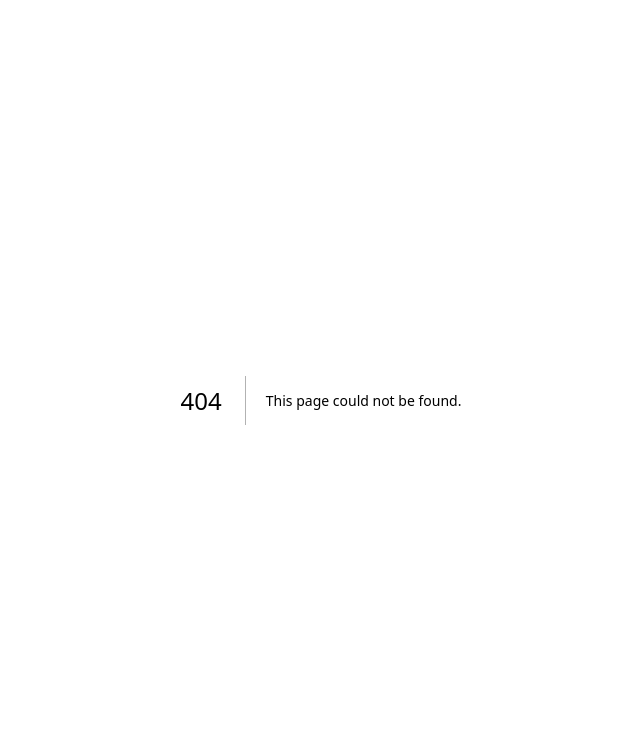
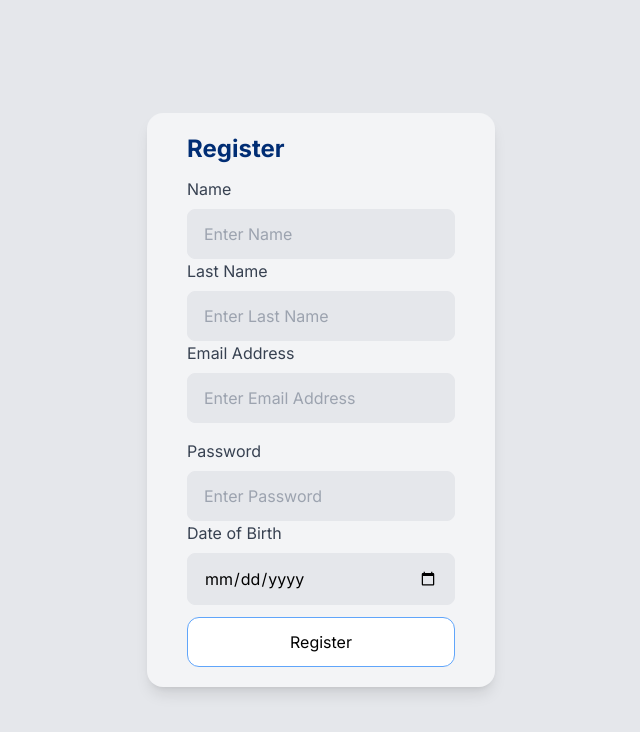
Before and after one commit to bexy65/dashboard12, a Next.js app: page /register in a window 1280 px wide. Before the commit this address had no page. Shown: the top 732 px of the page, without its empty margins (319-959 px from the left). Built offline with nearby package versions, Linux system fonts and the light colour scheme.

Commit message:
add login and register structure

```diff
--- /dev/null
+++ b/app/components/login/Login.tsx
@@ -0,0 +1,76 @@
+"use client";
+import React from "react";
+import { useState } from "react";
+import Link from "next/link";
+
+function LoginInputs() {
+  const [email, setEmail] = useState("");
+  const [password, setPassword] = useState("");
+
+  const handleLogin = () => {
+    console.log(`${password} - ${email}`);
+  };
+
+  return (
+    <>
+      <h2 className="text-2xl font-bold text-[#002D74]">Login</h2>
+      {/* form method post */}
+
+      <form className="mt-6" action="#" method="POST">
+        <div>
+          <label className="block text-gray-700">Email Address</label>
+          <input
+            type="email"
+            name=""
+            id="email"
+            value={email}
+            onChange={(e) => setEmail(e.target.value)}
+            placeholder="Enter Email Address"
+            className="w-full px-4 py-3 rounded-lg bg-gray-200 mt-2 border focus:border-blue-500 focus:bg-white focus:outline-none"
+            required
+          />
+        </div>
+
+        <div className="mt-4">
+          <label className="block text-gray-700">Password</label>
+          <input
+            type="password"
+            value={password}
+            onChange={(e) => setPassword(e.target.value)}
+            name=""
+            id="password"
+            placeholder="Enter Password"
+            className="w-full px-4 py-3 rounded-lg bg-gray-200 mt-2 border focus:border-blue-500
+          focus:bg-white focus:outline-none"
+            required
+          />
+        </div>
+
+        <button
+          onClick={handleLogin}
+          className="w-full block bg-blue-500 hover:bg-blue-400 focus:bg-blue-400 text-white font-semibold rounded-lg
+      px-4 py-3 mt-6"
+        >
+          Log In
+        </button>
+      </form>
+
+      <div className="mt-7 grid grid-cols-3 items-center text-gray-500">
+        <hr className="border-gray-500" />
+        <p className="text-center text-sm">OR</p>
+        <hr className="border-gray-500" />
+      </div>
+
+      <div className="flex justify-center items-center mt-3">
+        <Link
+          href={"/register"}
+          className="w-full p-3 text-center bg-white border rounded-xl hover:scale-105 duration-300 border-blue-400"
+        >
+          Register
+        </Link>
+      </div>
+    </>
+  );
+}
+
+export default LoginInputs;
--- /dev/null
+++ b/app/components/register/RegistrationForm.tsx
@@ -0,0 +1,111 @@
+"use client";
+import React from "react";
+import { useState } from "react";
+
+const Register = () => {
+  const [formData, setFormData] = useState({
+    email: "",
+    name: "",
+    lastName: "",
+    dob: "",
+    password: "",
+  });
+
+  const handleChange = (e) => {
+    const { name, value } = e.target;
+    setFormData((prevData) => ({ ...prevData, [name]: value }));
+  };
+
+  const handleSubmit = (e) => {
+    e.preventDefault();
+    // Add your registration logic here
+    console.log("Form Data:", formData);
+    // Redirect to a success page or perform other actions as needed
+  };
+
+  return (
+    <>
+      <h2 className="text-2xl font-bold text-[#002D74] mb-3">Register</h2>
+      <form onSubmit={handleSubmit}>
+        <div>
+          <label className="block text-gray-700">Name</label>
+          <input
+            type="text"
+            name="name"
+            id="name"
+            value={formData.name}
+            onChange={handleChange}
+            placeholder="Enter Name"
+            className="w-full px-4 py-3 rounded-lg bg-gray-200 mt-2 border focus:border-blue-500 focus:bg-white focus:outline-none"
+            required
+          />
+        </div>
+
+        <div>
+          <label className="block text-gray-700">Last Name</label>
+          <input
+            type="text"
+            name="lastName"
+            id="lastName"
+            value={formData.lastName}
+            onChange={handleChange}
+            placeholder="Enter Last Name"
+            className="w-full px-4 py-3 rounded-lg bg-gray-200 mt-2 border focus:border-blue-500 focus:bg-white focus:outline-none"
+            required
+          />
+        </div>
+
+        <div>
+          <label className="block text-gray-700">Email Address</label>
+          <input
+            type="email"
+            name="email"
+            id="email"
+            value={formData.email}
+            onChange={handleChange}
+            placeholder="Enter Email Address"
+            className="w-full px-4 py-3 rounded-lg bg-gray-200 mt-2 border focus:border-blue-500 focus:bg-white focus:outline-none"
+            required
+          />
+        </div>
+
+        <div className="mt-4">
+          <label className="block text-gray-700">Password</label>
+          <input
+            type="password"
+            value={formData.password}
+            onChange={handleChange}
+            name="password"
+            id="password"
+            placeholder="Enter Password"
+            className="w-full px-4 py-3 rounded-lg bg-gray-200 mt-2 border focus:border-blue-500
+          focus:bg-white focus:outline-none"
+            required
+          />
+        </div>
+
+        <div>
+          <label className="block text-gray-700">Date of Birth</label>
+          <input
+            type="date"
+            name="dob"
+            id="dob"
+            value={formData.dob}
+            onChange={handleChange}
+            placeholder="Enter Date of Birth"
+            className="w-full px-4 py-3 rounded-lg bg-gray-200 mt-2 border focus:border-blue-500 focus:bg-white focus:outline-none"
+            required
+          />
+        </div>
+
+        <div className="flex justify-center items-center mt-3">
+          <button className="w-full p-3 bg-white border rounded-xl hover:scale-105 duration-300 border-blue-400">
+            Register
+          </button>
+        </div>
+      </form>
+    </>
+  );
+};
+
+export default Register;
--- /dev/null
+++ b/app/login/page.tsx
@@ -0,0 +1,16 @@
+import React from "react";
+import LoginInputs from "../components/login/Login";
+
+function LoginPage() {
+  return (
+    <section className="border-red-500 bg-gray-200 min-h-screen flex items-center justify-center">
+      <div className="bg-gray-100 p-5 flex rounded-2xl shadow-lg max-w-3xl">
+        <div className="px-5">
+          <LoginInputs />
+        </div>
+      </div>
+    </section>
+  );
+}
+
+export default LoginPage;
--- /dev/null
+++ b/app/register/page.tsx
@@ -0,0 +1,15 @@
+import RegistrationForm from "../components/register/RegistrationForm";
+
+const Register = () => {
+  return (
+    <section className="border-red-500 bg-gray-200 min-h-screen flex items-center justify-center">
+      <div className="bg-gray-100 p-5 flex rounded-2xl shadow-lg max-w-3xl">
+        <div className="px-5">
+          <RegistrationForm />
+        </div>
+      </div>
+    </section>
+  );
+};
+
+export default Register;
```
